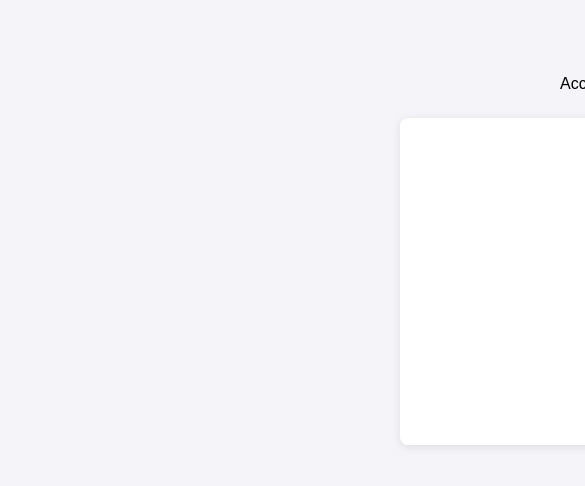
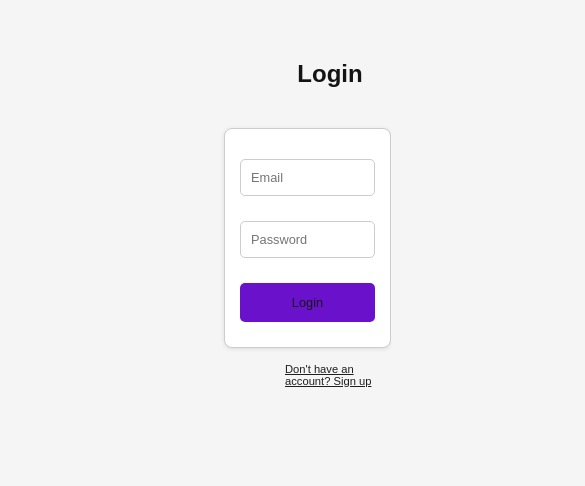
Before and after one commit to khanyajara/TODOLIST, a React (Create React App) app: page / in a window 390 px wide. Shown: the top 486 px of the page, 585 px wide, since content can reach past the window. Built offline with nearby package versions, Linux system fonts and the light colour scheme.

Commit message:
pushing working changes before i add a new function

```diff
--- a/src/App.css
+++ b/src/App.css
@@ -1,18 +1,6 @@
-.App {
-  text-align: center;
+body{
+  background-color:whitesmoke ;
 }
-
-.App-logo {
-  height: 40vmin;
-  pointer-events: none;
-}
-
-@media (prefers-reduced-motion: no-preference) {
-  .App-logo {
-    animation: App-logo-spin infinite 20s linear;
-  }
-}
-
 .App-header {
   background-color: #282c34;
   min-height: 100vh;
@@ -21,7 +9,7 @@
   align-items: center;
   justify-content: center;
   font-size: calc(10px + 2vmin);
-  color: white;
+  color: rgb(35, 34, 34);
 }
 
 .btn-link {
--- a/src/App.js
+++ b/src/App.js
@@ -1,18 +1,18 @@
 import React from 'react';
-import  { useState } from 'react';
+
 import { Routes, Route } from 'react-router-dom';
 import Register from './components/Register';
 
 import Home from './components/Home';
 import TasksCompleted from './components/TasksCompleted';
-import SettingsButton from './components/settingsButton';
+
 import './App.css';
 
 function App() {
-  const [userId, setUserId] = useState(null);
+
   return (
     <div className="App">
-      <SettingsButton serId={userId} setUserId={setUserId} />
+
       <div>
         <Routes>
           <Route path="/Home" element={<Home />} />
--- a/src/components/Home.js
+++ b/src/components/Home.js
@@ -1,11 +1,15 @@
 import React from 'react';
 import TodoList from './TodoList';
-
+import SettingsButton from './settingsButton';
+import  { useState } from 'react';
 import './Home.css'
 
 function Home() {
+
+  const [userId, setUserId] = useState(null);
   return (
     <div className='homepage' >
+      <SettingsButton serId={userId} setUserId={setUserId} />
       <h1>Home Page</h1>
       <p>Display to-do list items here</p>
 
--- a/src/components/Login.css
+++ b/src/components/Login.css
@@ -8,6 +8,7 @@ body {
 
 .auth-container {
   width: 600px;
+  margin-left: 15px;
   margin: 0 auto;
   padding: 20px;
   background: white;
--- a/src/components/Register.css
+++ b/src/components/Register.css
@@ -1,116 +1,134 @@
-* {
-  box-sizing: border-box; /* Ensures padding and borders are included in the element's total width and height */
-  margin: 0; /* Resets default margins */
-  padding: 0; /* Resets default padding */
-  width: 100%;
+.auth-container {
+  display: flex;
+  flex-direction: column;
+  justify-content: center;
+  align-items: center;
+
+  color: #141414;
+  padding: 20px;
+  font-family: 'Arial', sans-serif;
 }
 
-body {
-  font-family: 'Segoe UI', Tahoma, Geneva, Verdana, sans-serif; /* Modern sans-serif font */
-
-  display: flex;
-  justify-content: center; /* Center horizontally */
-  align-items: center; /* Center vertically */
-  min-height: 100vh; /* Full height of the viewport */
+h2 {
+  margin-bottom: 20px;
+  font-size: 2rem;
+  text-align: center;
+  font-weight: bold;
 }
 
-.admin-form {
+form {
   display: flex;
-  flex-direction: column; /* Stack elements vertically */
-  justify-content: center; /* Center contents vertically */
-  align-items: center; /* Center contents horizontally */
-  width: 600px; /* Reduced width for better centering */
-
-  border-radius: 8px; /* Slightly rounded corners */
-
-  padding: 20px; /* Consistent padding */
+  flex-direction: column;
+  align-items: center;
+  width: 100%;
+  max-width: 400px;
+  background: #fff;
+  padding: 30px;
+  border-radius: 10px;
+  box-shadow: 0 4px 10px rgba(0, 0, 0, 0.2);
 }
 
-.admin-title {
-  font-size: 24px; /* Larger title for emphasis */
-  color: #2c3e50; /* Dark blue color for text */
-  font-weight: bold; /* Bold for emphasis */
-  text-align: center; /* Centered title */
-  margin-bottom: 20px; /* Space below the title */
+form input {
+  width: 100%;
+  padding: 12px 15px;
+  margin-bottom: 15px;
+  border: 1px solid #ccc;
+  border-radius: 5px;
+  font-size: 1rem;
+  outline: none;
+  box-sizing: border-box;
 }
 
-.admin-message,
-.admin-signin {
-  color: #7f8c8d; /* Gray text for a softer look */
-  font-size: 14px;
-  text-align: center; /* Centered text */
+form input:focus {
+  border-color: #6a11cb;
 }
 
-.admin-signin a {
-  color: #2980b9; /* Blue color for links */
-  text-decoration: none; /* No underline */
+.error-message {
+  color: #e63946;
+  font-size: 0.9rem;
+  margin-bottom: 10px;
+  text-align: center;
 }
 
-.admin-signin a:hover {
-  text-decoration: underline; /* Underline on hover for links */
+.success-message {
+  color: #38b000;
+  font-size: 0.9rem;
+  margin-top: 15px;
+  text-align: center;
 }
 
-.admin-flex {
-  display: flex;
-  flex-direction: column; /* Stack elements vertically */
+.Submit-btn {
   width: 100%;
-  gap: 15px;
+  padding: 12px 20px;
+  background: #6a11cb;
+  color: #171515;
+  border: none;
+  border-radius: 5px;
+  font-size: 1rem;
+  cursor: pointer;
+  transition: background 0.3s ease;
 }
 
-.admin-label {
-  position: relative; /* Needed for the label positioning */
-  width: 100%; /* Full width for the label */
+.Submit-btn:hover {
+  background: #2575fc;
 }
 
-.admin-input {
-  width: 100%;
-  padding: 12px; /* Padding for better touch targets */
-  border: 1px solid #bdc3c7; /* Light gray border */
-  border-radius: 4px; /* Slightly rounded corners */
-  transition: border-color 0.3s; /* Smooth border transition */
+.toggle-auth {
+  margin-top: 15px;
+  font-size: 0.9rem;
+  cursor: pointer;
+  text-decoration: underline;
+  color: #201f1f;
 }
 
-.admin-input:focus {
-  border-color: #2980b9; /* Blue border on focus */
-  outline: none; /* No outline */
+.toggle-auth:hover {
+  text-decoration: none;
 }
 
-.admin-input + span {
-  position: absolute;
-  left: 12px; /* Space from the left */
-  top: 12px; /* Space from the top */
-  color: #7f8c8d; /* Placeholder color */
-  font-size: 0.9em; /* Font size */
-  transition: 0.3s ease; /* Smooth transition */
+@media (max-width: 768px) {
+  .auth-container {
+    padding: 15px;
   }
 
-.admin-input:focus + span,
-.admin-input:valid + span {
-  top: -10px; /* Move label up on focus/valid */
-  font-size: 0.75em; /* Smaller font when focused */
-  color: #2980b9; /* Change color when focused */
+  h2 {
+    font-size: 1.8rem;
   }
 
-.admin-submit {
-  border: none;
-  background-color: #2980b9; /* Admin blue */
-  padding: 12px; /* Padding for button */
-  border-radius: 4px; /* Rounded corners */
-  color: #fff; /* White text */
-  font-size: 16px; /* Button text size */
-  cursor: pointer; /* Pointer cursor */
-  transition: background-color 0.3s; /* Smooth background transition */
-  margin-top: 10px; /* Space above the button */
-  width: 100%; /* Full width for the button */
+  form {
+    padding: 20px;
   }
 
-.admin-submit:hover {
-  background-color: #3498db; /* Lighter blue on hover */
+  form input {
+    font-size: 0.9rem;
   }
 
-.admin-error {
-  color: #e74c3c; /* Red color for errors */
-  font-size: 0.8em; /* Smaller font for error messages */
-  margin-top: -5px; /* Space above error messages */
-  text-align: center; /* Center error messages */
+  .Submit-btn {
+    font-size: 0.9rem;
   }
+
+  .toggle-auth {
+    font-size: 0.8rem;
+  }
+}
+
+@media (max-width: 480px) {
+  h2 {
+    font-size: 1.5rem;
+  }
+
+  form {
+    padding: 15px;
+  }
+
+  form input {
+    font-size: 0.8rem;
+  }
+
+  .Submit-btn {
+    font-size: 0.8rem;
+  }
+
+  .toggle-auth {
+    font-size: 0.7rem;
+  }
+}
--- a/src/components/Register.js
+++ b/src/components/Register.js
@@ -1,7 +1,7 @@
 import React, { useState } from 'react';
 import { useNavigate } from 'react-router-dom';
 import axios from 'axios';
-import './Login.css';
+import './Register.css';
 
 const Auth = () => {
   const [isLogin, setIsLogin] = useState(true);
@@ -106,6 +106,7 @@ const Auth = () => {
               value={formData.firstname}
               onChange={handleChange}
               required
+              className='INPUTS'
             />
             <input
               type="text"
@@ -114,6 +115,7 @@ const Auth = () => {
               value={formData.lastname}
               onChange={handleChange}
               required
+              className='INPUTS'
             />
           </>
         )}
@@ -124,6 +126,7 @@ const Auth = () => {
           value={formData.email}
           onChange={handleChange}
           required
+          className='INPUTS'
         />
         <input
           type="password"
@@ -132,6 +135,7 @@ const Auth = () => {
           value={formData.password}
           onChange={handleChange}
           required
+          className='INPUTS'
         />
         {!isLogin && (
           <input
@@ -141,10 +145,11 @@ const Auth = () => {
             value={formData.confirmPassword}
             onChange={handleChange}
             required
+            className='INPUTS'
           />
         )}
         {errors && <p className="error-message">{errors}</p>}
-        <button type="submit">{isLogin ? 'Login' : 'Sign Up'}</button>
+        <button type="submit" className='Submit-btn'>{isLogin ? 'Login' : 'Sign Up'}</button>
       </form>
       <p onClick={() => setIsLogin(!isLogin)} className="toggle-auth">
         {isLogin ? "Don't have an account? Sign up" : 'Already have an account? Login'}
--- a/src/components/TodoList.css
+++ b/src/components/TodoList.css
@@ -1,180 +1,178 @@
-* {
-  margin: 0;
-  padding: 0;
-  box-sizing: border-box;
-  margin-left: 50px;
+/* General styles */
+.todo-list {
+  font-family: Arial, sans-serif;
+  max-width: 900px;
+  margin: 0 auto;
+  padding: 20px;
+  background-color: #f9f9f9;
+  border-radius: 8px;
+  box-shadow: 0 2px 8px rgba(0, 0, 0, 0.1);
 }
 
-body {
-  font-family: Arial, sans-serif;
-  background-color: #f4f4f9;
-
+.todo-list h1 {
+  text-align: center;
+  color: #333;
 }
 
-.todo-container {
-  width: 80%;
-  max-width: 600px;
-  margin: 40px auto;
+.todo-list input,
+.todo-list button {
+  display: block;
+  width: 100%;
+  margin-bottom: 10px;
   padding: 10px;
-  background-color: #ffffff;
-  border-radius: 8px;
-  box-shadow: 0 4px 20px rgba(0, 0, 0, 0.1);
+  border: 1px solid #ccc;
+  border-radius: 4px;
+  font-size: 16px;
 }
 
-h1 {
-  text-align: center;
-  color: #333;
-  font-size: 2rem;
-  margin-bottom: 20px;
-  text-shadow: 1px 1px 2px rgba(0, 0, 0, 0.1);
+.todo-list button {
+  background-color: #4caf50;
+  color: white;
+  border: none;
+  cursor: pointer;
 }
 
-.todo-input, .todo-edit, .todo-list {
-  margin-top: 20px;
+.todo-list button:hover {
+  background-color: #45a049;
 }
 
-.todo-input label, .todo-edit label {
-  display: block;
+.todo-list .error-message {
+  color: red;
   margin-bottom: 10px;
-  color: #333;
-  font-weight: 500;
-}
-
-input[type="text"], input[type="number"], textarea, select {
-  width: 90%;
-  padding: 12px;
-  margin-bottom: 15px;
-  font-size: 1rem;
-  border: 1px solid #ccc;
-  border-radius: 4px;
-  transition: border-color 0.3s;
-}
-
-input[type="text"]:focus, input[type="number"]:focus, textarea:focus, select:focus {
-  border-color: #007bff;
-  outline: none;
-}
-
-button {
-  background-color: #007bff;
-  color: #fff;
-  padding: 10px 15px;
-  border: none;
-  border-radius: 4px;
-  cursor: pointer;
-  font-size: 1rem;
-  transition: background-color 0.3s;
-  margin-right: 5px;
-}
-
-button:hover {
-  background-color: #0056b3;
-}
-
-.error-message {
-  color: #dc3545;
-  font-size: 0.9rem;
-  margin-top: 10px;
   text-align: center;
 }
 
-.todo-item {
-
-
-  display: flex;
-  flex-direction: column;
-  background-color: #ffffff;
-  box-shadow: 0 1px 3px rgba(0, 0, 0, 0.1);
+.LIST {
+  display: grid;
+  grid-template-columns: repeat(auto-fit, minmax(280px, 1fr));
+  gap: 15px;
 }
 
-.todo-item-content {
-  display: flex;
-  flex-direction: row;
-  margin-left: -15px;
-
+.todo-item {
+  padding: 15px;
+  background-color: #fff;
+  border-radius: 8px;
+  border: 1px solid #e0e0e0;
+  box-shadow: 0 1px 4px rgba(0, 0, 0, 0.1);
+  transition: transform 0.2s ease;
 }
 
-.todo-item h3 {
+.todo-item:hover {
+  transform: translateY(-3px);
+}
+
+.todo-item-content h3 {
   margin: 0;
   color: #333;
-  flex-grow: 0;
 }
 
-.todo-item p {
+.todo-item-content p {
   margin: 5px 0;
   color: #555;
-  flex-grow: 0;
 }
 
-.todo-item button {
-  color: #007bff;
-  background: none;
-  border: none;
-  cursor: pointer;
-  padding: 5px 10px;
-  font-size: 0.9rem;
-  align-self: flex-start;
+.todo-item-content button {
+  margin-top: 10px;
+  padding: 8px 10px;
+  font-size: 14px;
+  border-radius: 4px;
 }
 
-.todo-item button:hover {
-  color: #0056b3;
+.todo-item-content button:first-child {
+  background-color: #ff4d4d;
+  color: white;
+  border: none;
 }
 
-.completed {
-  text-decoration: line-through;
-  color: #6c757d;
+.todo-item-content button:first-child:hover {
+  background-color: #ff3333;
 }
 
+.todo-item-content button:nth-child(2) {
+  background-color: #2196f3;
+  color: white;
+  border: none;
+}
+
+.todo-item-content button:nth-child(2):hover {
+  background-color: #1976d2;
+}
+
+/* Priority styles */
 .priority-low {
-  background-color: #e7f3e7;
+  border-left: 5px solid #4caf50;
 }
 
 .priority-medium {
-  background-color: #fff3cd;
-}
-
-.priority-high, .priority-very-high, .priority-critical {
-  background-color: #f8d7da;
-}
-/* TodoList.css */
-
-.todo-list {
-  width: 900px;
-  margin: 0 auto;
-  margin-left:220px;
-  padding: 30px;
-  border: 1px solid #ccc;
-  border-radius: 10px;
-  background-color: #f9f9f9;
-}
-
-.todo-item {
-  padding: 10px;
-  margin: 10px 0;
-  border-radius: 5px;
-  display: flex;
-  flex-direction: column;
-}
-
-.priority-low {
-  background-color: #d4edda;
-  border-left: 5px solid #28a745;
-}
-
-.priority-medium {
-  background-color: #fff3cd;
-  border-left: 5px solid #ffc107;
+  border-left: 5px solid #ff9800;
 }
 
 .priority-high {
-  background-color: #f8d7da;
-  border-left: 5px solid #dc3545;
+  border-left: 5px solid #f44336;
 }
 
-.error-message {
-  color: red;
+/* Edit form */
+form {
+  margin-top: 20px;
+  padding: 15px;
+  background-color: #fff;
+  border-radius: 8px;
+  border: 1px solid #ccc;
+  box-shadow: 0 1px 4px rgba(0, 0, 0, 0.1);
 }
 
-.loading {
-  color: blue;
+form h2 {
+  text-align: center;
+  color: #333;
+  margin-bottom: 15px;
 }
+
+form input {
+  margin-bottom: 10px;
+  width: calc(100% - 20px);
+  padding: 10px;
+}
+
+form button {
+  width: calc(50% - 10px);
+  padding: 10px;
+  font-size: 16px;
+  border: none;
+  border-radius: 4px;
+}
+
+form button:first-child {
+  background-color: #4caf50;
+  color: white;
+}
+
+form button:first-child:hover {
+  background-color: #45a049;
+}
+
+form button:nth-child(2) {
+  background-color: #ff4d4d;
+  color: white;
+}
+
+form button:nth-child(2):hover {
+  background-color: #ff3333;
+}
+
+/* Responsive styles */
+@media (max-width: 600px) {
+  .todo-list input,
+  .todo-list button,
+  form input,
+  form button {
+    width: 100%;
+  }
+
+  form button {
+    margin-bottom: 10px;
+  }
+
+  .todo-item {
+    font-size: 14px;
+  }
+}
--- a/src/components/settingsButton.js
+++ b/src/components/settingsButton.js
@@ -49,7 +49,7 @@ function SettingsButton({ userId, setUserId }) {
   return (
     <div className="settings-button-container">
       <button className="button" onClick={handleMenuToggle}>
-        {/* SVG icon here */}
+
         <span className="label">Account</span>
       </button>
       {showMenu && (
--- a/src/db/statements.js
+++ b/src/db/statements.js
@@ -20,14 +20,14 @@ const express  = require('express')
  }
  createTable();
 
- //validtaion email format
+
  const validateEmail = (email) => {
     const re = /^[^\s@]+@[^\s@]+\.[^\s@]+$/;
     return re.test(string(email).toLowerCase());
     };
 
 
-  // Register a new user
+
      app.post('/register', async (req, res) => {
         const { name, email, username, password } = req.body;
 
@@ -54,7 +54,7 @@ const express  = require('express')
         });
 
 
-        //Login a user
+
         app.post('/login', async (req, res) => {
             const { email, password } = req.body;
             const sql =`
```
Also changed, not shown: src/db/server.js (+11 -12 lines), 1 other file (tests, documents, lock files or other folders). Lines whose indentation alone changed are shown as unchanged.
